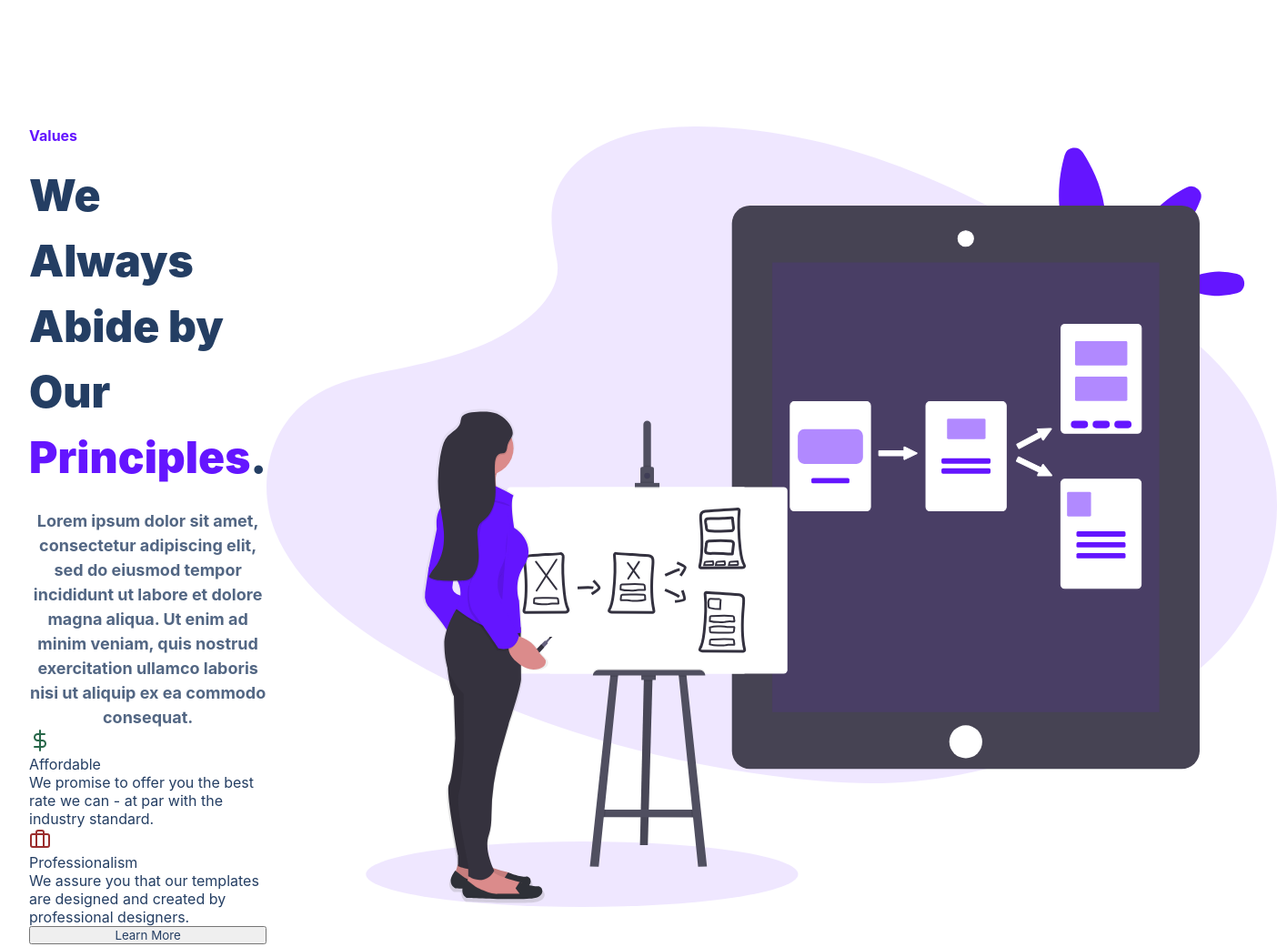
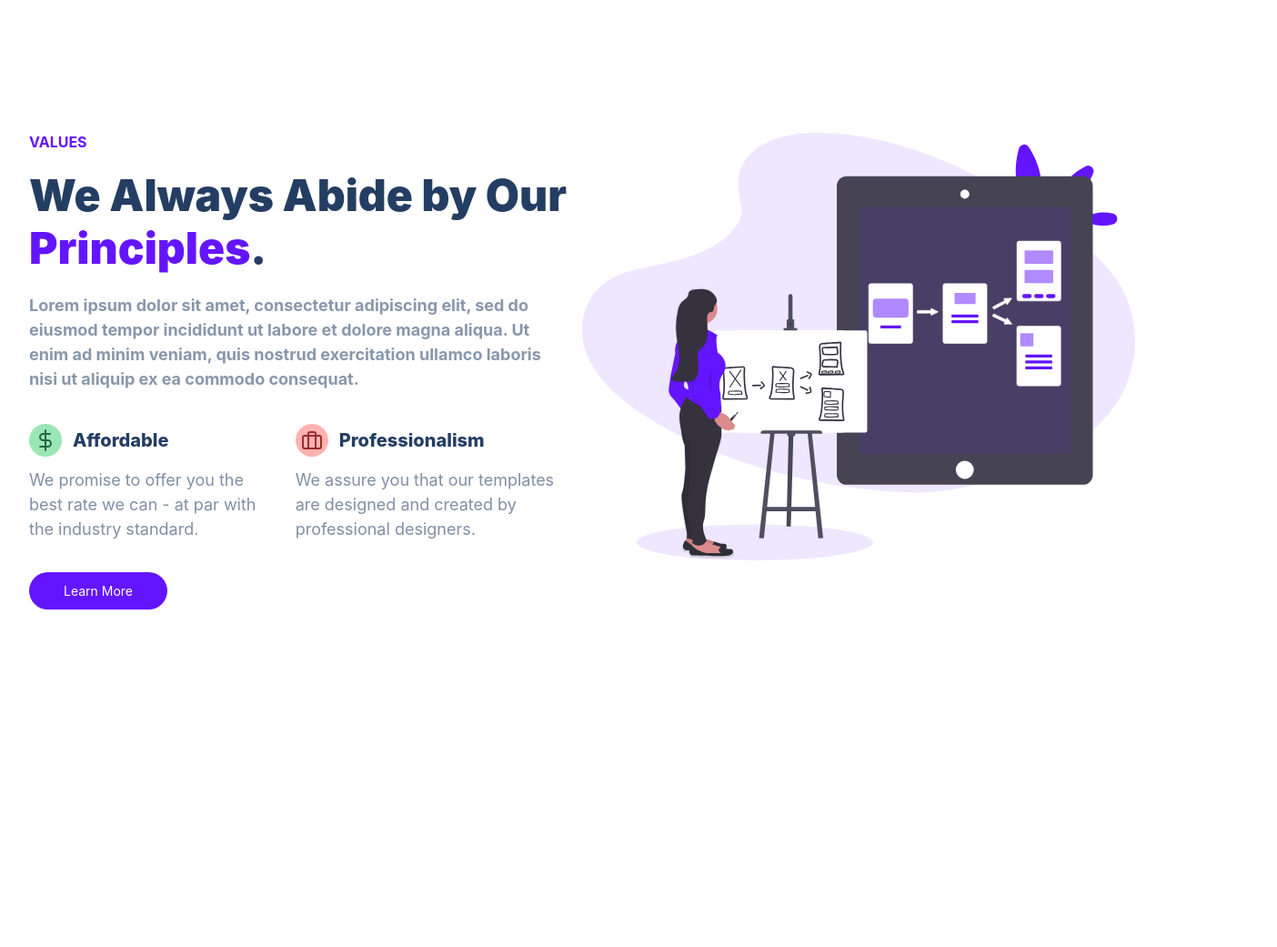
Before and after one commit to lac0401/mod3-fin-project, a plain HTML site: page index.html in a window 1280 px wide. Shown: the part 2800-3841 px from the top of the page at 91% size, 1404 px wide, since content can reach past the window. After the commit the page ends 3566 px from the top, so only its background shows below. Drawn offline with Linux system fonts and the light colour scheme.

Commit message:
styled values section

```diff
--- a/index.html
+++ b/index.html
@@ -338,7 +338,7 @@
         <div class="container">
           <div class="row">
             <div class="values__description">
-              <h4 class="section__tag">Values</h4>
+              <h4 class="section__tag">VALUES</h4>
               <h2 class="section__title">
                 We Always Abide by Our
                 <span class="text--highlight">Principles</span>.
@@ -418,7 +418,7 @@
                   </div>
                 </div>
               </div>
-              <button class="btn">Learn More</button>
+              <button class="values__btn">Learn More</button>
             </div>
              <figure class="values__img--wrapper"><img src="assets/prototype-illustration.21bc4b3f612a2f257c3d361067582485.svg" alt="" class="values__img"></figure>
           </div>
--- a/style.css
+++ b/style.css
@@ -26,6 +26,10 @@ input {
   cursor: text;
 }
 
+button{
+  cursor: pointer;
+}
+
 .text--highlight {
   color: rgb(100, 21, 255);
 }
@@ -39,6 +43,7 @@ input {
   flex-direction: row;
   margin: 0 auto;
   max-width: 1280px;
+  width: 100%;
 }
 
 .row__narrow {
@@ -328,11 +333,10 @@ input {
 }
 
 .quality__btn {
-  margin: 8px;
-  padding: 4px 24px;
-  font-size: 18px;
+  margin-right: 8px;
+  padding: 16px 24px;
+  font-size: 16px;
   font-weight: 400;
-  height: calc(100%-8px);
   border: none;
   border-radius: 500px;
   background-color: #6415ff;
@@ -425,4 +429,92 @@ input {
 .values__description{
   display: flex;
   flex-direction: column;
+  justify-content: space-between;
 }
+
+#values .section__title{
+  line-height: 1.2;
+}
+
+#values .section__para{
+  text-align: left;
+  color: rgba(36, 62, 99, 0.54);
+  padding-bottom: 24px;
+  padding-right: 12px;
+}
+
+.values__img--wrapper,
+.values__description{
+width: 50%;
+}
+
+.values__img{
+  width: 100%;
+}
+
+.value__list{
+  display: flex;
+  flex-direction: row;
+}
+
+.value{
+  padding-top:12px;
+  padding-bottom: 18px;
+
+}
+
+.value__title{
+  display: flex;
+  align-items: center;
+  font-size: 20px;
+  font-weight: 800;
+  padding-bottom: 12px;
+}
+.value:nth-child(1)
+.value__img--wrapper{
+    background-color: #9ae6b4;
+}
+
+.value:nth-child(2)
+.value__img--wrapper{
+    background-color: #feb2b2;
+}
+
+.value__img--wrapper{
+  border-radius: 50%;
+  display: flex;
+  justify-content: center;
+  align-items: center;
+  width: 36px;
+  height: 36px;
+}
+
+.value__name{
+  margin-left: 12px;
+}
+
+.value__para{
+   color: rgba(36, 62, 99, 0.582);
+   font-size: 18px;
+   line-height: 1.5;
+   text-align: left;
+   padding-bottom: 16px;
+   padding-right: 16px;
+}
+
+.values__btn{
+  margin-right: 8px;
+  padding: 12px 24px;
+  font-size: 14px;
+  font-weight: 400;
+  width: 25%;
+  border: none;
+  border-radius: 500px;
+  background-color: #6415ff;
+  color: white;
+  transition: all 300ms ease;
+}
+
+.values__btn:hover {
+  background-color: #5613da;
+}
```
